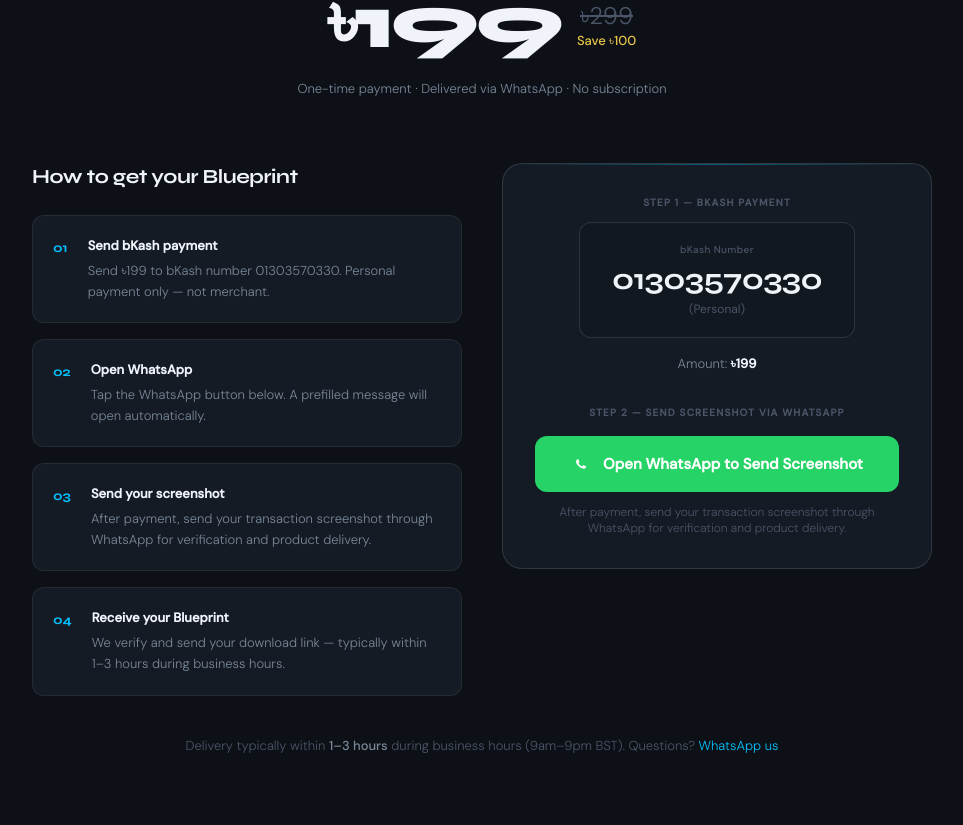
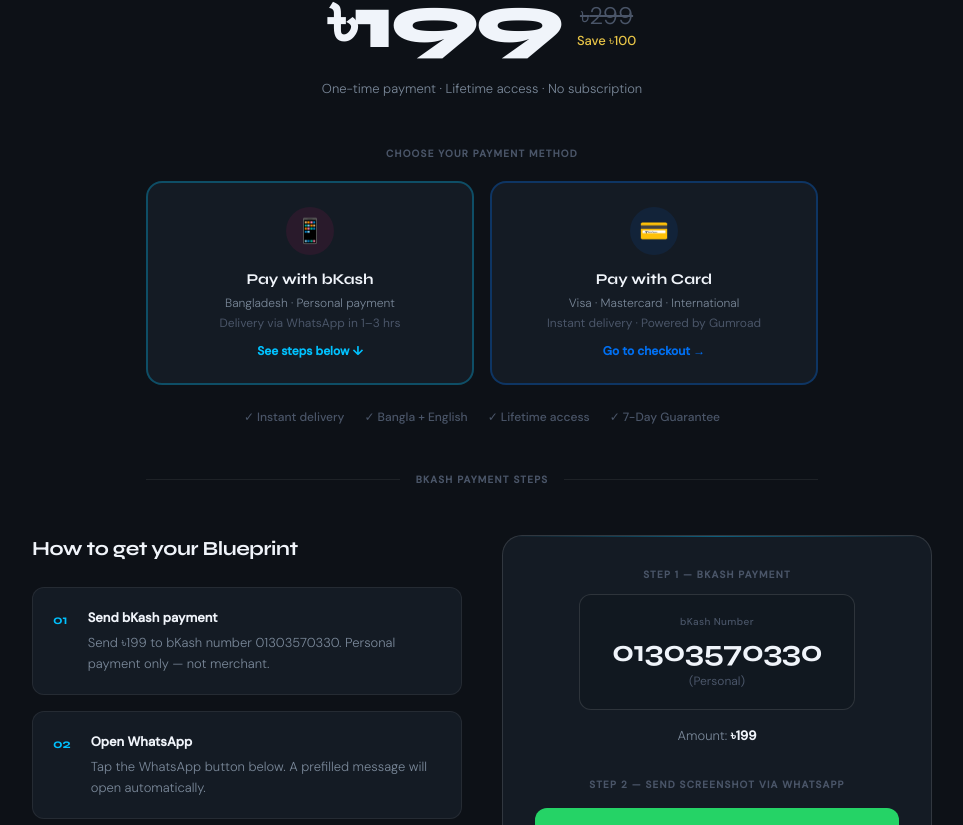
Before and after one commit to aarif880-rgb/human2genesis, a Next.js app: page /the-ai-creators-blueprint in a window 1280 px wide. Shown: the part 5835-6660 px from the top of the page, without its empty margins (158-1121 px from the left). Built offline with nearby package versions, Linux system fonts and the light colour scheme.

Commit message:
Update LandingPayment.tsx

```diff
--- a/src/components/sections/landing/LandingPayment.tsx
+++ b/src/components/sections/landing/LandingPayment.tsx
@@ -1,4 +1,6 @@
 import { PRODUCT, PAYMENT_STEPS } from "@/lib/data";
+
+const GUMROAD_URL = "https://aarifster.gumroad.com/l/ydwsjs";
 
 export function LandingPayment() {
   const waLink = PRODUCT.whatsapp;
@@ -8,29 +10,127 @@
       <div className="container-max">
 
         {/* Price block */}
-        <div className="text-center mb-16">
-          <span className="inline-block text-2xs font-semibold tracking-widest uppercase text-accent-gold mb-4">{PRODUCT.urgency}</span>
+        <div className="text-center mb-12">
+          <span className="inline-block text-2xs font-semibold tracking-widest uppercase text-accent-gold mb-4">
+            {PRODUCT.urgency}
+          </span>
           <div className="flex items-end justify-center gap-4 mb-4">
             <span className="font-display font-extrabold text-6xl md:text-7xl text-text-primary tracking-tighter leading-none">
               ৳{PRODUCT.price}
             </span>
             <div className="mb-3">
-              <span className="block text-2xl text-text-tertiary line-through font-light">৳{PRODUCT.originalPrice}</span>
-              <span className="block text-sm text-accent-gold font-medium">Save ৳{PRODUCT.originalPrice - PRODUCT.price}</span>
+              <span className="block text-2xl text-text-tertiary line-through font-light">
+                ৳{PRODUCT.originalPrice}
+              </span>
+              <span className="block text-sm text-accent-gold font-medium">
+                Save ৳{PRODUCT.originalPrice - PRODUCT.price}
+              </span>
             </div>
           </div>
-          <p className="text-sm text-text-secondary font-light">One-time payment · Delivered via WhatsApp · No subscription</p>
+          <p className="text-sm text-text-secondary font-light">
+            One-time payment · Lifetime access · No subscription
+          </p>
+        </div>
+
+        {/* Payment Method Chooser */}
+        <div className="max-w-2xl mx-auto mb-12">
+          <p className="text-center text-2xs font-semibold tracking-widest uppercase text-text-tertiary mb-5">
+            Choose your payment method
+          </p>
+          <div className="grid grid-cols-1 sm:grid-cols-2 gap-4">
+
+            {/* bKash option */}
+            <a
+              href="#bkash-steps"
+              className="flex flex-col items-center gap-3 bg-bg-surface border-2 border-accent-cyan/30 hover:border-accent-cyan/60 rounded-2xl px-6 py-6 transition-all duration-200 hover:-translate-y-0.5 group"
+            >
+              <div className="w-12 h-12 rounded-full bg-[#E2136E]/10 flex items-center justify-center text-2xl">
+                📱
+              </div>
+              <div className="text-center">
+                <p className="font-display font-bold text-base text-text-primary mb-1">
+                  Pay with bKash
+                </p>
+                <p className="text-xs text-text-secondary font-light">
+                  Bangladesh · Personal payment
+                </p>
+                <p className="text-xs text-text-tertiary mt-1">
+                  Delivery via WhatsApp in 1–3 hrs
+                </p>
+              </div>
+              <span className="text-xs text-accent-cyan font-semibold group-hover:underline">
+                See steps below ↓
+              </span>
+            </a>
+
+            {/* Gumroad / Card option */}
+            <a
+              href={GUMROAD_URL}
+              target="_blank"
+              rel="noopener noreferrer"
+              className="flex flex-col items-center gap-3 bg-bg-surface border-2 border-accent-blue/30 hover:border-accent-blue/60 rounded-2xl px-6 py-6 transition-all duration-200 hover:-translate-y-0.5 group"
+            >
+              <div className="w-12 h-12 rounded-full bg-accent-blue/10 flex items-center justify-center text-2xl">
+                💳
+              </div>
+              <div className="text-center">
+                <p className="font-display font-bold text-base text-text-primary mb-1">
+                  Pay with Card
+                </p>
+                <p className="text-xs text-text-secondary font-light">
+                  Visa · Mastercard · International
+                </p>
+                <p className="text-xs text-text-tertiary mt-1">
+                  Instant delivery · Powered by Gumroad
+                </p>
+              </div>
+              <span className="text-xs text-accent-blue font-semibold group-hover:underline">
+                Go to checkout →
+              </span>
+            </a>
+
+          </div>
+
+          {/* Trust badges */}
+          <div className="flex flex-wrap justify-center gap-x-5 gap-y-2 mt-6">
+            {[
+              "✓ Instant delivery",
+              "✓ Bangla + English",
+              "✓ Lifetime access",
+              "✓ 7-Day Guarantee",
+            ].map((t) => (
+              <span key={t} className="text-xs text-text-tertiary font-medium">
+                {t}
+              </span>
+            ))}
+          </div>
+        </div>
+
+        {/* Divider */}
+        <div className="flex items-center gap-4 max-w-2xl mx-auto mb-12" id="bkash-steps">
+          <div className="flex-1 h-px bg-border-subtle" />
+          <span className="text-2xs text-text-tertiary font-semibold tracking-widest uppercase">
+            bKash Payment Steps
+          </span>
+          <div className="flex-1 h-px bg-border-subtle" />
         </div>
 
         <div className="grid grid-cols-1 lg:grid-cols-2 gap-10 items-start max-w-[900px] mx-auto">
 
           {/* Payment steps */}
           <div>
-            <h3 className="font-display font-bold text-xl text-text-primary tracking-tight mb-6">How to get your Blueprint</h3>
+            <h3 className="font-display font-bold text-xl text-text-primary tracking-tight mb-6">
+              How to get your Blueprint
+            </h3>
             <div className="space-y-4">
               {PAYMENT_STEPS.map((step) => (
-                <div key={step.step} className="flex gap-5 p-5 bg-bg-surface border border-border-subtle rounded-[12px]">
-                  <span className="font-display font-bold text-sm text-accent-cyan shrink-0 mt-0.5">{step.step}</span>
+                <div
+                  key={step.step}
+                  className="flex gap-5 p-5 bg-bg-surface border border-border-subtle rounded-[12px]"
+                >
+                  <span className="font-display font-bold text-sm text-accent-cyan shrink-0 mt-0.5">
+                    {step.step}
+                  </span>
                   <div>
                     <p className="text-sm font-semibold text-text-primary mb-1">{step.title}</p>
                     <p className="text-sm text-text-secondary font-light leading-relaxed">{step.desc}</p>
@@ -40,24 +140,31 @@
             </div>
           </div>
 
-          {/* Payment action box */}
+          {/* bKash action box */}
           <div className="bg-bg-surface border border-border-base rounded-[20px] p-8 relative overflow-hidden">
             <div className="absolute top-0 left-0 right-0 h-px bg-gradient-to-r from-transparent via-accent-cyan/40 to-transparent" />
 
             <div className="text-center mb-8">
-              <p className="text-2xs font-semibold tracking-widest uppercase text-text-tertiary mb-3">Step 1 — bKash payment</p>
+              <p className="text-2xs font-semibold tracking-widest uppercase text-text-tertiary mb-3">
+                Step 1 — bKash payment
+              </p>
               <div className="inline-flex flex-col items-center gap-1 bg-bg-muted border border-border-base rounded-[12px] px-8 py-5">
                 <span className="text-2xs text-text-tertiary font-medium tracking-wide">bKash Number</span>
-                <span className="font-display font-bold text-3xl text-text-primary tracking-tight">{PRODUCT.bkashNumber}</span>
+                <span className="font-display font-bold text-3xl text-text-primary tracking-tight">
+                  {PRODUCT.bkashNumber}
+                </span>
                 <span className="text-xs text-text-tertiary">(Personal)</span>
               </div>
               <p className="text-sm text-text-secondary font-light mt-4">
-                Amount: <span className="text-text-primary font-semibold">৳{PRODUCT.price}</span>
+                Amount:{" "}
+                <span className="text-text-primary font-semibold">৳{PRODUCT.price}</span>
               </p>
             </div>
 
             <div className="text-center">
-              <p className="text-2xs font-semibold tracking-widest uppercase text-text-tertiary mb-4">Step 2 — Send screenshot via WhatsApp</p>
+              <p className="text-2xs font-semibold tracking-widest uppercase text-text-tertiary mb-4">
+                Step 2 — Send screenshot via WhatsApp
+              </p>
               <a
                 href={waLink}
                 target="_blank"
@@ -80,10 +187,21 @@
         {/* Delivery note */}
         <div className="text-center mt-10">
           <p className="text-sm text-text-tertiary font-light">
-            Delivery typically within <span className="text-text-secondary font-medium">1–3 hours</span> during business hours (9am–9pm BST).
-            Questions? <a href={PRODUCT.support} target="_blank" rel="noopener noreferrer" className="text-accent-cyan hover:underline">WhatsApp us</a>
+            bKash delivery within{" "}
+            <span className="text-text-secondary font-medium">1–3 hours</span>{" "}
+            during business hours (9am–9pm BST). Card payments via Gumroad are instant.{" "}
+            Questions?{" "}
+            <a
+              href={PRODUCT.support}
+              target="_blank"
+              rel="noopener noreferrer"
+              className="text-accent-cyan hover:underline"
+            >
+              WhatsApp us
+            </a>
           </p>
         </div>
+
       </div>
     </section>
   );
```
